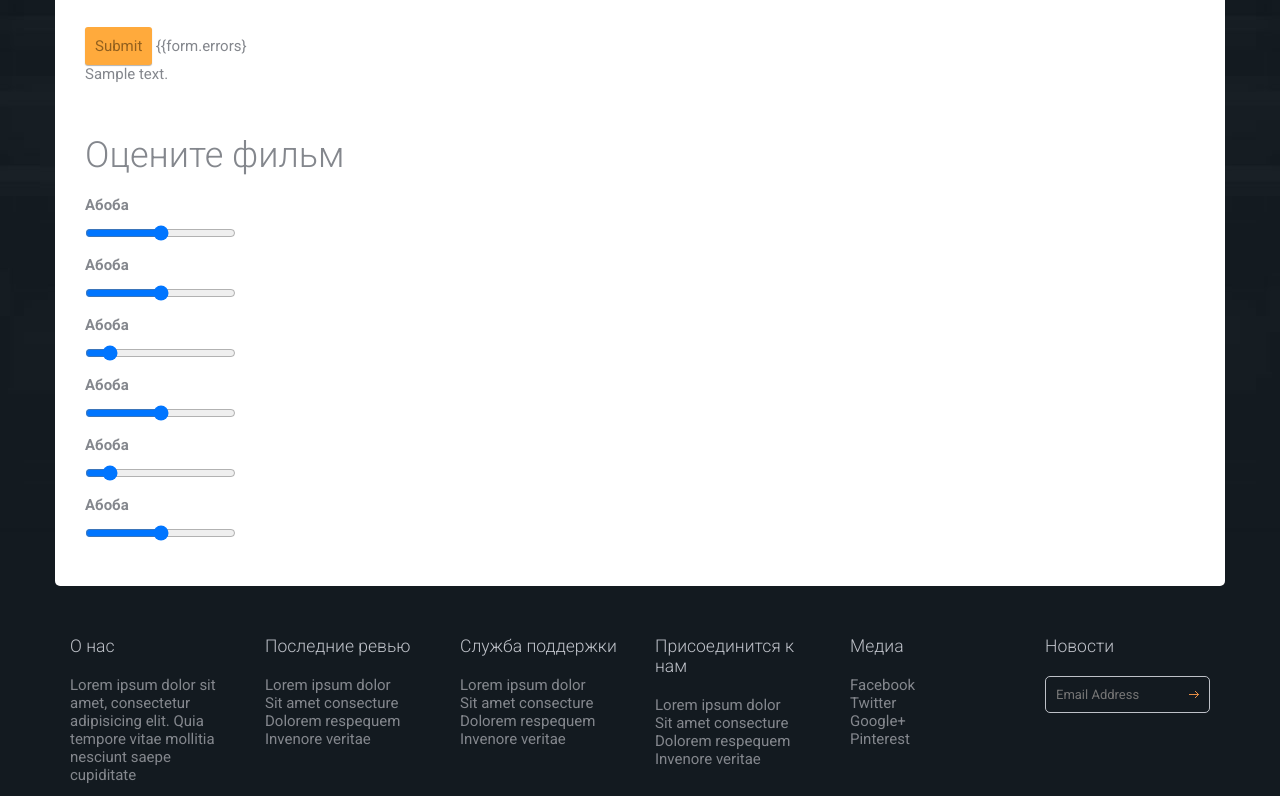
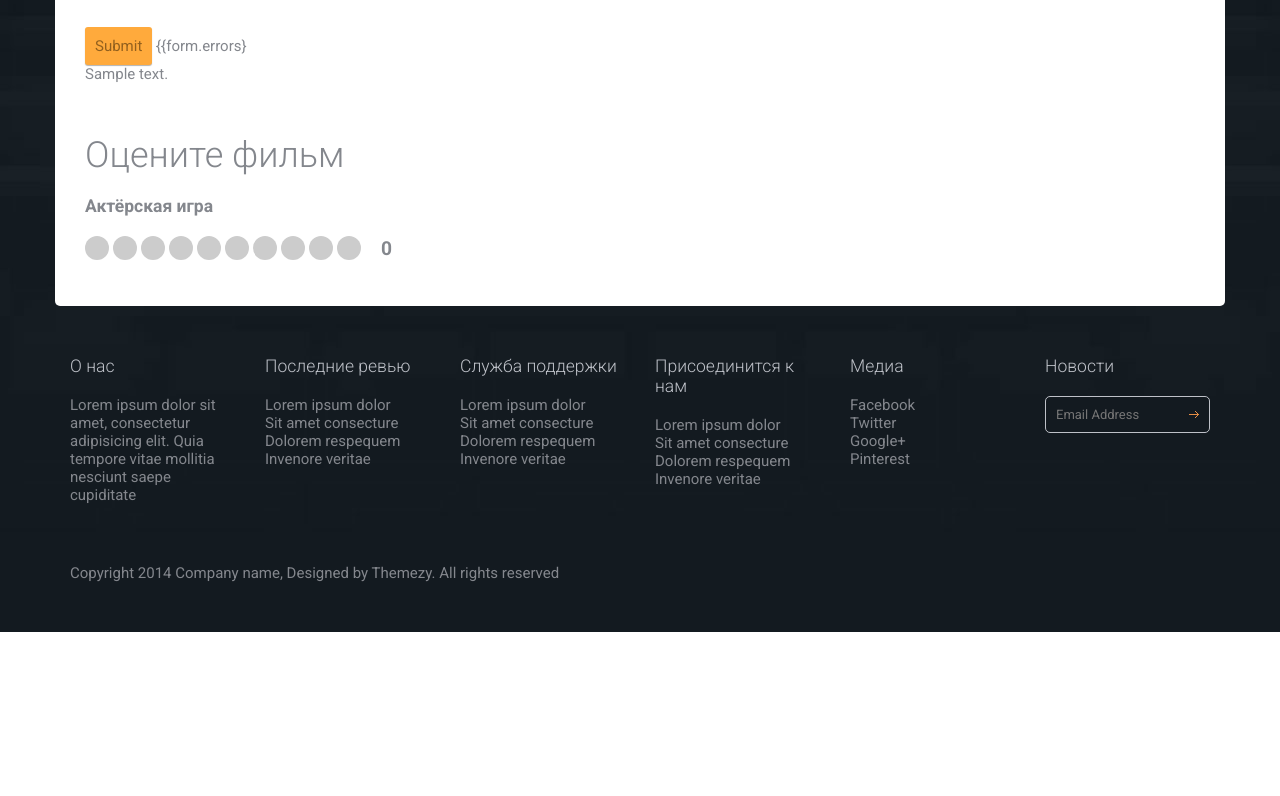
Before and after one commit to maver-ya/movies_pd, a Django app: page /single/1 in a window 1280 px wide. Shown: the part 524-1320 px from the top of the page. After the commit the page ends 1156 px from the top, so only its background shows below. Run offline with Django 5.2, Linux system fonts and the light colour scheme; tables that the repository leaves empty hold one stand-in row (values such as "Sample post"); grey boxes marked "Sample" are stand-in pictures.

Commit message:
kal der'ma sry(

```diff
--- a/movies_app/static/main.css
+++ b/movies_app/static/main.css
@@ -2337,3 +2337,36 @@ ul.arrow li a:hover {
 .site-footer .colophon {
     padding-top: 30px;
 }
+
+.movie-rating {
+  display: flex;
+  align-items: center;
+  margin-bottom: 1rem;
+}
+
+.rating-stars {
+  display: flex;
+  align-items: center;
+  margin-right: 1rem;
+}
+
+.star {
+  display: inline-block;
+  width: 1.5rem;
+  height: 1.5rem;
+  background-color: #ccc;
+  border-radius: 50%;
+  margin-right: 0.25rem;
+  box-sizing: border-box;
+  transition: background-color 0.2s ease-in-out;
+  cursor: pointer;
+}
+
+.star.active {
+  background-color: #ff8000;
+}
+
+.rating-value {
+  font-size: 1.2rem;
+  font-weight: bold;
+}
--- a/movies_app/templates/single.html
+++ b/movies_app/templates/single.html
@@ -18,6 +18,32 @@
     <script src="../static/js/ie-support/html5.js"></script>
     <script src="../static/js/ie-support/respond.js"></script>
     <![endif]-->
+<script>
+   document.addEventListener('DOMContentLoaded', () => {
+  const stars = document.querySelectorAll('.star');
+  const currentRating = document.getElementById('current-rating');
+
+  let selectedRating = 0;
+
+  stars.forEach((star, index) => {
+    star.addEventListener('click', () => {
+      selectedRating = index + 1;
+      updateStars();
+    });
+  });
+
+  function updateStars() {
+    stars.forEach((star, index) => {
+      if (index < selectedRating) {
+        star.classList.add('active');
+      } else {
+        star.classList.remove('active');
+      }
+    });
+    currentRating.textContent = selectedRating + '/10';
+  }
+});
+</script>
 </head>
 
 
@@ -55,6 +81,7 @@
             <div class="mobile-navigation"></div>
         </div>
     </header>
+
     <main class="main-content">
         <div class="container">
             <div class="page">
@@ -108,24 +135,30 @@
                     <div>
                         <h2 class="movie-title">Оцените фильм</h2>
                     </div>
-                    <div class="form">
-                        <form>
-                            <strong>Абоба</strong><br>
-                            <input type="range" min="0" max="200" value="100"><br>
-                            <strong>Абоба</strong><br>
-                            <input type="range" min="0" max="200" value="100"><br>
-                            <strong>Абоба</strong><br>
-                            <input type="range" min="0" max="200" value="10"><br>
-                            <strong>Абоба</strong><br>
-                            <input type="range" min="0" max="200" value="100"><br>
-                            <strong>Абоба</strong><br>
-                            <input type="range" min="0" max="200" value="10"><br>
-                            <strong>Абоба</strong><br>
-                            <input type="range" min="0" max="200" value="100"><br>
-                        </form>
+                </div>
+            </div>
+            <div>
+                <h3 class="movie-title">Актёрская игра</h3>
+                <div class="movie-rating">
+                    <div class="rating-stars">
+                        <span class="star" data-value="1"></span>
+                        <span class="star" data-value="2"></span>
+                        <span class="star" data-value="3"></span>
+                        <span class="star" data-value="4"></span>
+                        <span class="star" data-value="5"></span>
+                        <span class="star" data-value="6"></span>
+                        <span class="star" data-value="7"></span>
+                        <span class="star" data-value="8"></span>
+                        <span class="star" data-value="9"></span>
+                        <span class="star" data-value="10"></span>
+                    </div>
+                    <div class="rating-value">
+                        <span id="current-rating">0</span>
                     </div>
                 </div>
             </div>
+
+
         </div> <!-- .container -->
     </main>
     <footer class="site-footer">
```
